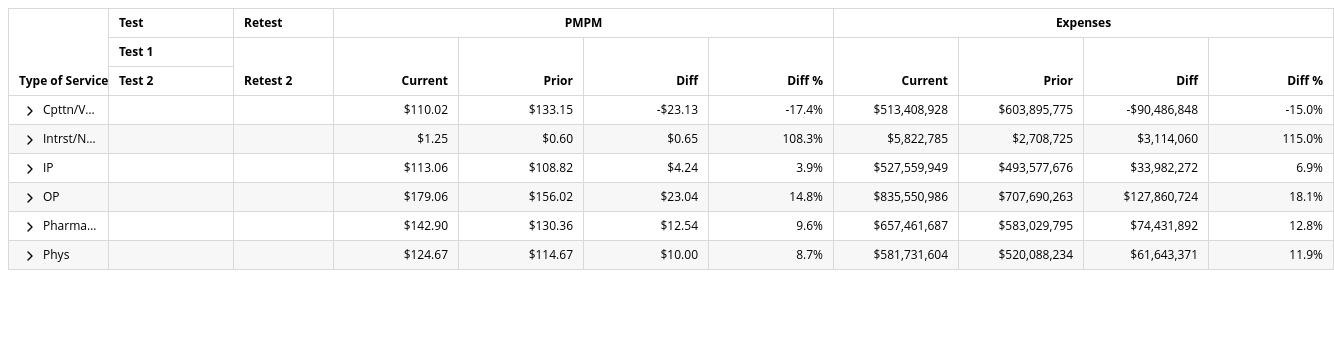
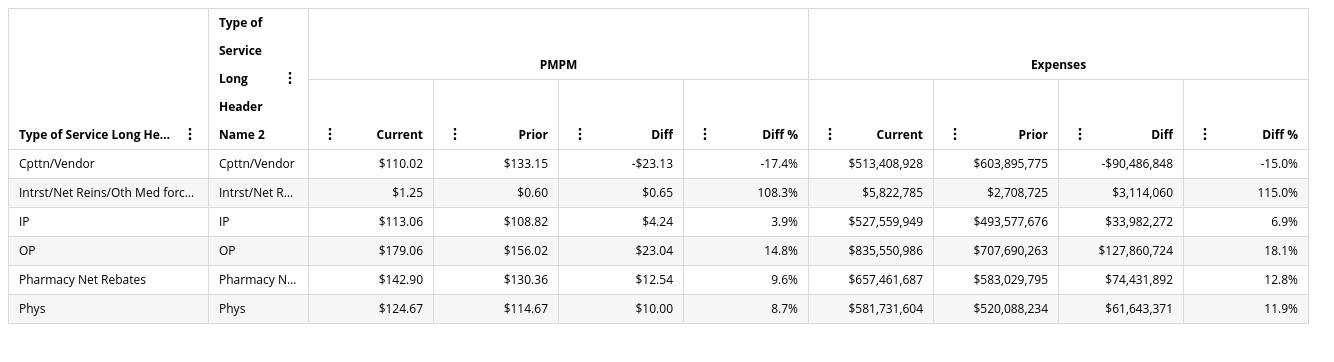
Before and after one commit to mahonbr/tanstack-table, a React (Vite) app: page / in a window 1280 px wide. Shown: the top 362 px of the page, 1334 px wide, since content can reach past the window. Built offline with nearby package versions, Linux system fonts and the light colour scheme.

Commit message:
Implement wrapText and wrapHeaderText

```diff
--- a/src/App.jsx
+++ b/src/App.jsx
@@ -298,55 +298,63 @@ const rowData = [
 const columns = [
 	{
 		accessorKey: 'category',
-		header: 'Type of Service',
-		type: ['expander'],
-		size: '200%', // 200, // It is important to note that size needs to be on a leaf column.
-		// headerComponent
+		header: 'Type of Service Long Header Name 1',
+		type: ['text'],
+		size: 200, // '200%', // 200, // It is important to note that size needs to be on a leaf column.
 		// headerTooltip
 	},
 	{
-		accessorKey: 'test',
-		header: 'Test',
+		id: 'test',
+		accessorKey: 'category',
+		header: 'Type of Service Long Header Name 2',
 		size: '200%',
-		columns: [
-			{
-				id: 'test1',
-				header: 'Test 1',
-				accessorKey: 'test',
-				// header: 'Type of Service 1',
-				columns: [
-					{
-						id: 'test2',
-						header: 'Test 2',
-						accessorKey: 'test',
-						// header: 'Type of Service 2',
-					},
-				],
-			},
-		],
+		type: ['text'],
+		wrapHeaderText: true,
+		wrapText: false,
 	},
-	{
-		accessorKey: 'retest',
-		header: 'Retest',
-		size: '200%', // 200,
-		columns: [
-			// {
-			// 	id: 'retest1',
-			// 	// header: 'Test 1',
-			// 	accessorKey: 'retest',
-			// 	// header: 'Type of Service 1',
-			// 	columns: [
-			{
-				id: 'retest2',
-				header: 'Retest 2',
-				accessorKey: 'retest',
-				// header: 'Type of Service 2',
-				size: '200%',
-			},
-			// 	],
-			// },
-		],
-	},
+	// {
+	// 	accessorKey: 'test',
+	// 	header: 'Test',
+	// 	size: '200%',
+	// 	columns: [
+	// 		{
+	// 			id: 'test1',
+	// 			header: 'Test 1',
+	// 			accessorKey: 'test',
+	// 			// header: 'Type of Service 1',
+	// 			columns: [
+	// 				{
+	// 					id: 'test2',
+	// 					header: 'Test 2',
+	// 					accessorKey: 'test',
+	// 					// header: 'Type of Service 2',
+	// 				},
+	// 			],
+	// 		},
+	// 	],
+	// },
+	// {
+	// 	accessorKey: 'retest',
+	// 	header: 'Retest',
+	// 	size: '200%', // 200,
+	// 	columns: [
+	// 		// {
+	// 		// 	id: 'retest1',
+	// 		// 	// header: 'Test 1',
+	// 		// 	accessorKey: 'retest',
+	// 		// 	// header: 'Type of Service 1',
+	// 		// 	columns: [
+	// 		{
+	// 			id: 'retest2',
+	// 			header: 'Retest 2',
+	// 			accessorKey: 'retest',
+	// 			// header: 'Type of Service 2',
+	// 			size: '200%',
+	// 		},
+	// 		// 	],
+	// 		// },
+	// 	],
+	// },
 	{
 		header: 'PMPM',
 		headerClass: 'ag-center-aligned-header',
--- a/src/components/grids/DataTable.jsx
+++ b/src/components/grids/DataTable.jsx
@@ -17,7 +17,6 @@ const PREFIX = 'eda-table';
 export const classes = {
 	// Slot classes.
 	root: `${PREFIX}-root`,
-	headerCellWrapper: `${PREFIX}-headerCellWrapper`,
 	headerMenuTool: `${PREFIX}-headerMenuTool`,
 	headerPlaceholder: `${PREFIX}-headerPlaceholder`,
 
@@ -43,7 +42,7 @@ const DataTableRoot = styled('table')(() => ({
 		fontFamily: 'var(--ag-font-family)',
 		fontSize: 'var(--ag-font-size)',
 		lineHeight: 'var(--ag-row-height)',
-		tableLayout: 'fixed', // Important for overflow ellipsis to work.
+		tableLayout: 'fixed', // Important for the ellipsis overflow to work.
 		width: 'fit-content', // We are adding the column groups for layout sizing.
 
 		// Row striping.
@@ -59,6 +58,14 @@ const DataTableRoot = styled('table')(() => ({
 			padding: `0 var(--ag-cell-horizontal-padding)`,
 			width: 'var(--eda-default-column-width)',
 
+			overflow: 'hidden',
+			textAlign: 'left',
+			textOverflow: 'ellipsis',
+			whiteSpace: 'nowrap',
+			'&.wrapText': {
+				whiteSpace: 'break-spaces',
+			},
+
 			// Style for the grouped header rows.
 			'&.ag-header-row-column-group': {
 				[`&.${classes.headerPlaceholder}`]: {
@@ -66,61 +73,17 @@ const DataTableRoot = styled('table')(() => ({
 				},
 			},
 
-			// Overflow handling.
-			overflow: 'hidden',
-			textOverflow: 'ellipsis',
-			whiteSpace: 'nowrap',
-
-			[`.${classes.headerCellWrapper}`]: {
-				alignItems: 'center',
-				display: 'flex',
-				flexDirection: 'row',
-				gap: 6,
-				justifyContent: 'flex-start',
-				position: 'relative',
-			},
-
 			[`.${classes.headerMenuTool}`]: {
 				background: 'transparent',
 				border: 'none',
-				borderRadius: 6,
+				borderRadius: '50%',
 				cursor: 'pointer',
-				marginRight: 2,
+				height: 22,
 				padding: 0,
+				width: 22,
 
 				'&:hover': {
 					backgroundColor: 'rgba(0, 0, 0, 0.1)',
-				},
-			},
-
-			/** Header Horizontal Alignment */
-			'&.ag-center-aligned-header': {
-				[`.${classes.headerCellWrapper}`]: {
-					justifyContent: 'center',
-				},
-
-				[`.${classes.headerMenuTool}`]: {
-					left: 0,
-					position: 'absolute',
-					top: '50%',
-					transform: 'translateY(-50%)',
-				},
-
-				'.spacer': {
-					display: 'none',
-				},
-			},
-
-			'&.ag-left-aligned-header': {
-				[`.${classes.headerCellWrapper}`]: {
-					justifyContent: 'flex-start',
-				},
-			},
-
-			'&.ag-right-aligned-header': {
-				[`.${classes.headerCellWrapper}`]: {
-					flexDirection: 'row-reverse',
-					justifyContent: 'flex-start',
 				},
 			},
 
@@ -148,6 +111,58 @@ const DataTableRoot = styled('table')(() => ({
 
 			'&.ag-right-aligned-cell': {
 				textAlign: 'right',
+			},
+
+			'.ag-header-cell-label-container': {
+				display: 'block', // Important for the ellipsis overflow to work.
+
+				'.ag-header-cell-label': {
+					alignItems: 'center',
+					display: 'flex',
+					flexDirection: 'row',
+
+					'.ag-header-cell-text': {
+						overflow: 'hidden',
+						textAlign: 'left',
+						textOverflow: 'ellipsis',
+						whiteSpace: 'nowrap',
+
+						'&.wrapHeaderText': {
+							whiteSpace: 'break-spaces',
+						},
+					},
+				},
+			},
+
+			'&.ag-center-aligned-header': {
+				// Adding this for CSS specificity.
+				'.ag-header-cell-label': {
+					'.ag-header-cell-text': {
+						flex: 1,
+						textAlign: 'center',
+					},
+				},
+
+				'.spacer': {
+					display: 'none',
+				},
+			},
+
+			'&.ag-right-aligned-header': {
+				'.ag-header-cell-label': {
+					flexDirection: 'row-reverse',
+					justifyContent: 'flex-start',
+
+					'.ag-header-cell-text': {
+						textAlign: 'right',
+					},
+				},
+			},
+
+			'&.ag-left-aligned-header': {
+				'.ag-header-cell-text': {
+					textAlign: 'left',
+				},
 			},
 		},
 
@@ -268,7 +283,10 @@ const DataTable = React.forwardRef((props, ref) => {
 			enableMultiSort: true,
 			enableSorting: true,
 			size: 125,
-			suppressHeaderMenuButton: true, // custom
+			// Custom Properties
+			suppressHeaderMenuButton: false,
+			wrapHeaderText: false,
+			wrapText: false,
 		},
 	} = props;
 
--- a/src/components/grids/components/TableBody.jsx
+++ b/src/components/grids/components/TableBody.jsx
@@ -2,8 +2,15 @@ import { flexRender } from '@tanstack/react-table';
 import clsx from 'clsx';
 
 const cellRenderer = (cell) => {
+	const { wrapText } = cell.column.columnDef;
+
 	return (
-		<td key={cell.id} className={clsx(cell.column.columnDef?.cellClass)}>
+		<td
+			key={cell.id}
+			className={clsx(cell.column.columnDef?.cellClass, {
+				wrapText: wrapText,
+			})}
+		>
 			{flexRender(cell.column.columnDef.cell, cell.getContext())}
 		</td>
 	);
--- a/src/components/grids/components/TableHead.jsx
+++ b/src/components/grids/components/TableHead.jsx
@@ -30,6 +30,7 @@ const TableHead = (props) => {
 				return (
 					<tr key={headerGroup.id}>
 						{headerGroup.headers.map((header) => {
+							const { wrapHeaderText } = header.column.columnDef;
 							const headerProps = {};
 							const isRowSpanned = rowSpanColumnIds.includes(header.column.id);
 
@@ -63,8 +64,15 @@ const TableHead = (props) => {
 										'ag-header-row-column-group': !isLeafRow,
 									})}
 								>
-									<div className={clsx(classes?.headerCellWrapper)}>
+									<div className={clsx('ag-header-cell-label-container')}>
+										<div className={clsx('ag-header-cell-label')}>
+											<div
+												className={clsx('ag-header-cell-text', {
+													wrapHeaderText: wrapHeaderText,
+												})}
+											>
 												{flexRender(header.column.columnDef.header, header.getContext())}
+											</div>
 
 											{(isLeafRow || forceSortIndicator) && (
 												<>
@@ -74,8 +82,7 @@ const TableHead = (props) => {
 
 													{header.column.columnDef.suppressHeaderMenuButton !== true && (
 														<>
-														<Spacer />
-
+															<Spacer style={{ minWidth: 6 }} />
 															<button
 																className={classes?.headerMenuTool}
 																onClick={onMenuClick}
@@ -86,6 +93,7 @@ const TableHead = (props) => {
 													)}
 												</>
 											)}
+										</div>
 									</div>
 								</th>
 							);
```
Also changed, not shown: src/components/grids/DataTable.todo.md (+5 -1 lines). Lines whose indentation alone changed are shown as unchanged.
